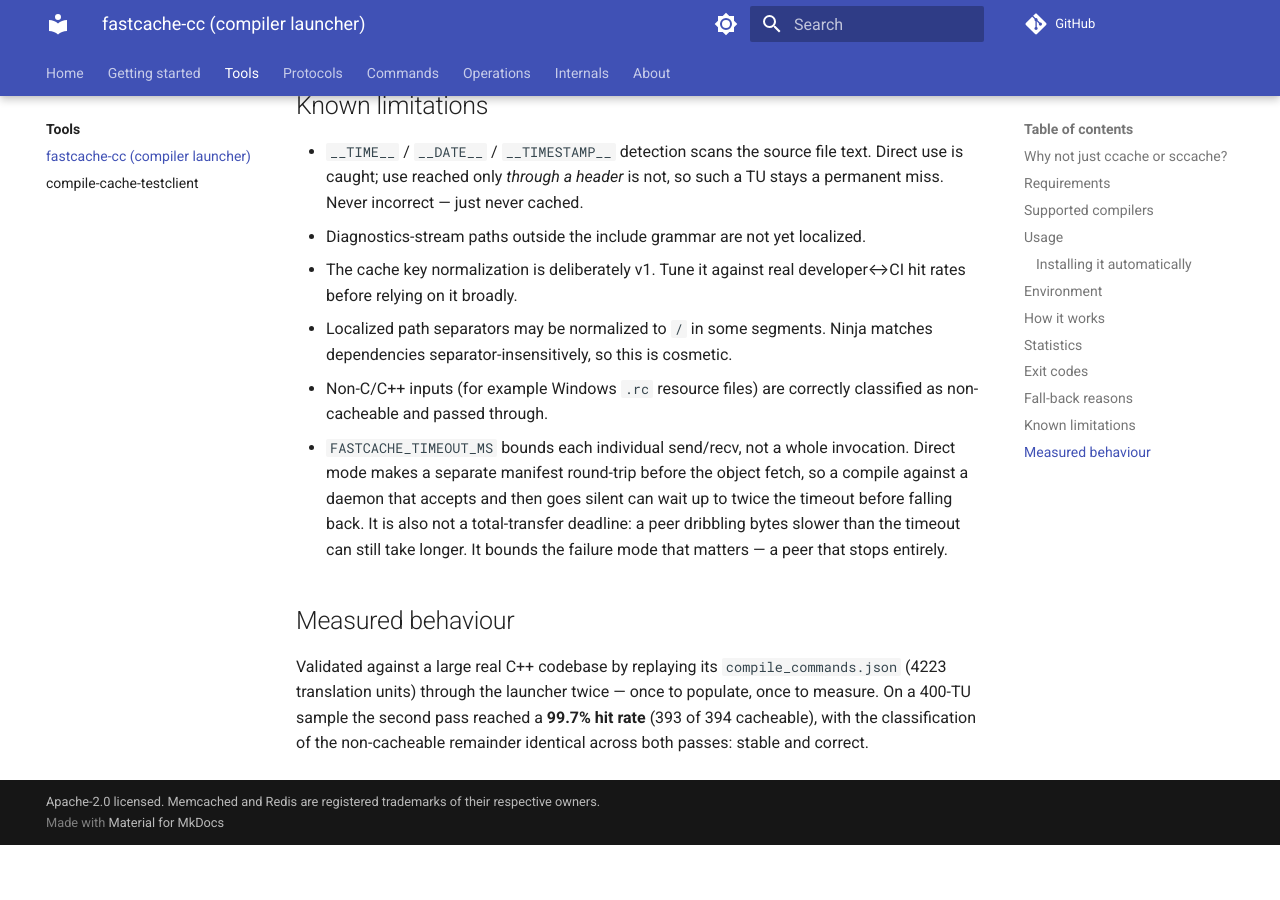
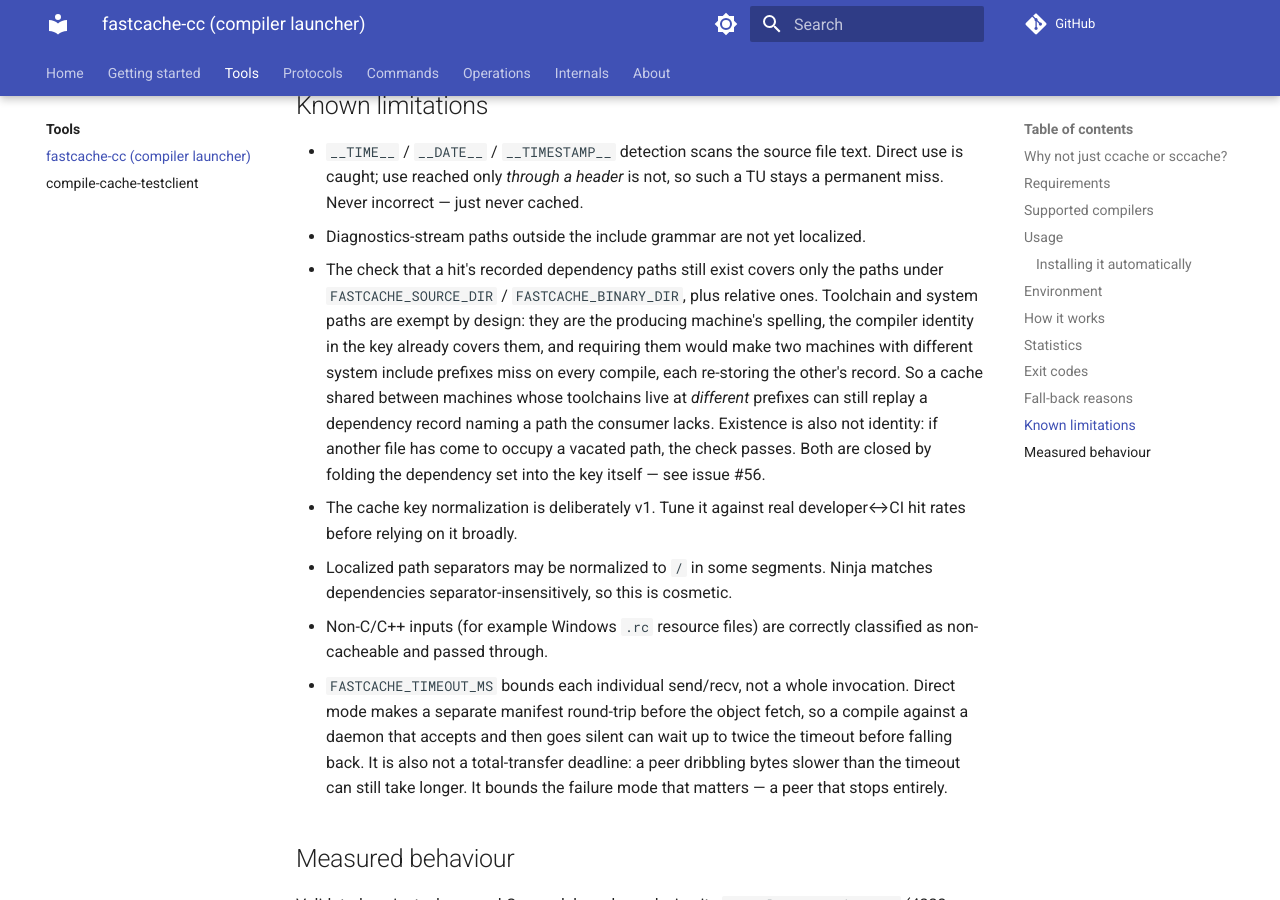
Before and after one commit to LASTRADA-Software/fastcached, an MkDocs documentation site: the page built from docs/tools/fastcache-cc.md, in a window 1280 px wide and 900 px high, scrolled down 7667 px. Built offline with MkDocs 1.6.1 and Material for MkDocs 9.7.7, drawn with Linux system fonts in a browser that asks for light colours; comment, search, counter and statistics services are not loaded; before the commit the page ends 8512 px from its top, so only the background shows below that.

Commit message:
docs: record what the replay check deliberately does not cover
Two residuals worth a reader knowing about, since neither is a bug to be
reported and both are closed the same way.

The check exempts absolute paths outside the build roots. That is not
conservatism, it is required: those are the producing machine's spelling of
toolchain content the compiler identity in the key already covers, and probing
them would make two machines with different system include prefixes miss on
every compile, each re-storing the other's record. The cost is that a cache
shared across such machines can still replay a path the consumer lacks.

And existence is not identity: if another file has come to occupy a vacated
path, the check passes and the record is still wrong.

Both are closed by folding the dependency set into the key itself, which is
issue #56, so point at it rather than leaving a reader to wonder.

Signed-off-by: Christian Parpart <christian@parpart.family>

```diff
--- a/docs/tools/fastcache-cc.md
+++ b/docs/tools/fastcache-cc.md
@@ -287,6 +287,17 @@
   text. Direct use is caught; use reached only *through a header* is not, so
   such a TU stays a permanent miss. Never incorrect — just never cached.
 - Diagnostics-stream paths outside the include grammar are not yet localized.
+- The check that a hit's recorded dependency paths still exist covers only the
+  paths under `FASTCACHE_SOURCE_DIR` / `FASTCACHE_BINARY_DIR`, plus relative
+  ones. Toolchain and system paths are exempt by design: they are the producing
+  machine's spelling, the compiler identity in the key already covers them, and
+  requiring them would make two machines with different system include prefixes
+  miss on every compile, each re-storing the other's record. So a cache shared
+  between machines whose toolchains live at *different* prefixes can still
+  replay a dependency record naming a path the consumer lacks. Existence is
+  also not identity: if another file has come to occupy a vacated path, the
+  check passes. Both are closed by folding the dependency set into the key
+  itself — see issue #56.
 - The cache key normalization is deliberately v1. Tune it against real
   developer↔CI hit rates before relying on it broadly.
 - Localized path separators may be normalized to `/` in some segments. Ninja
```
